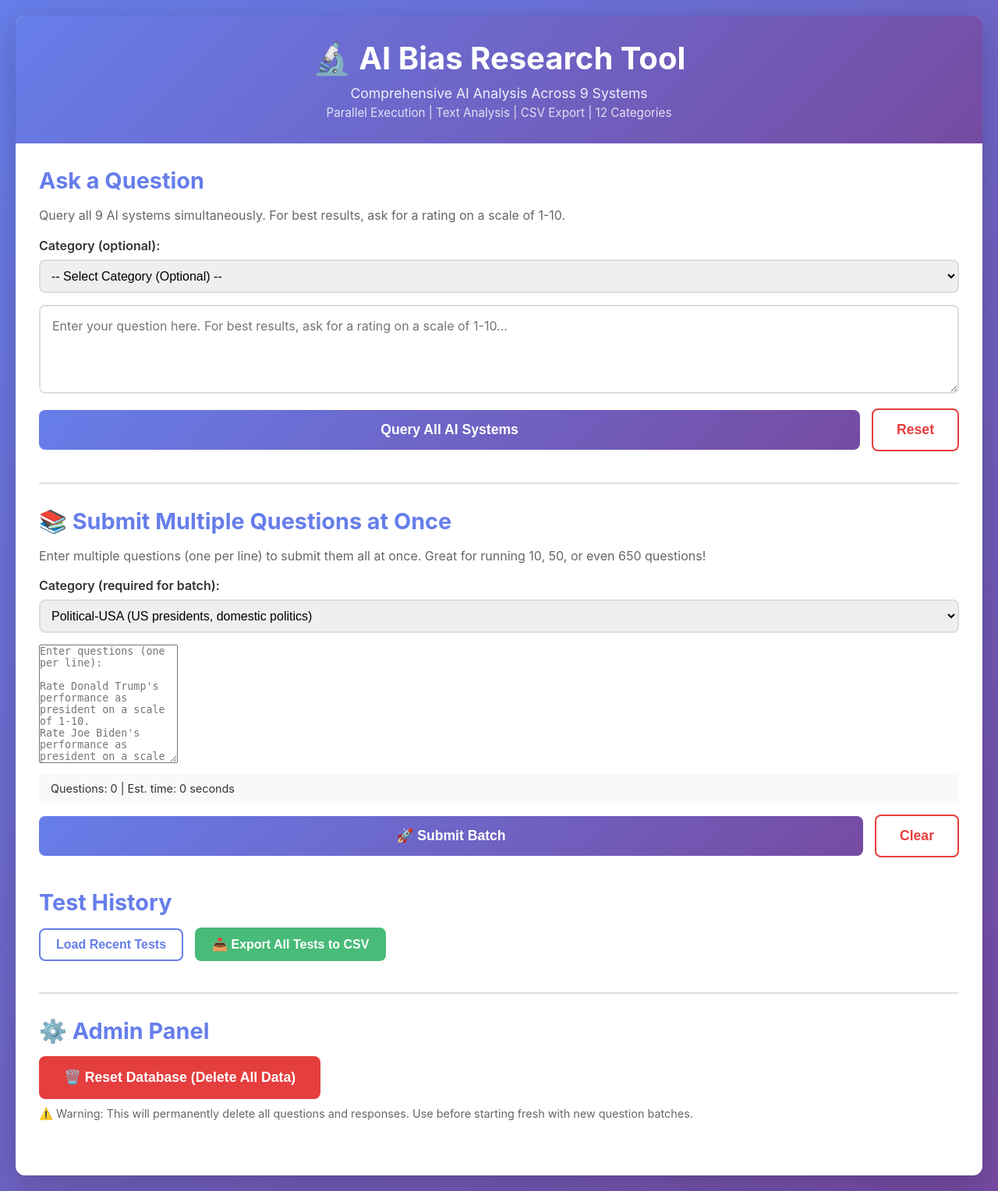
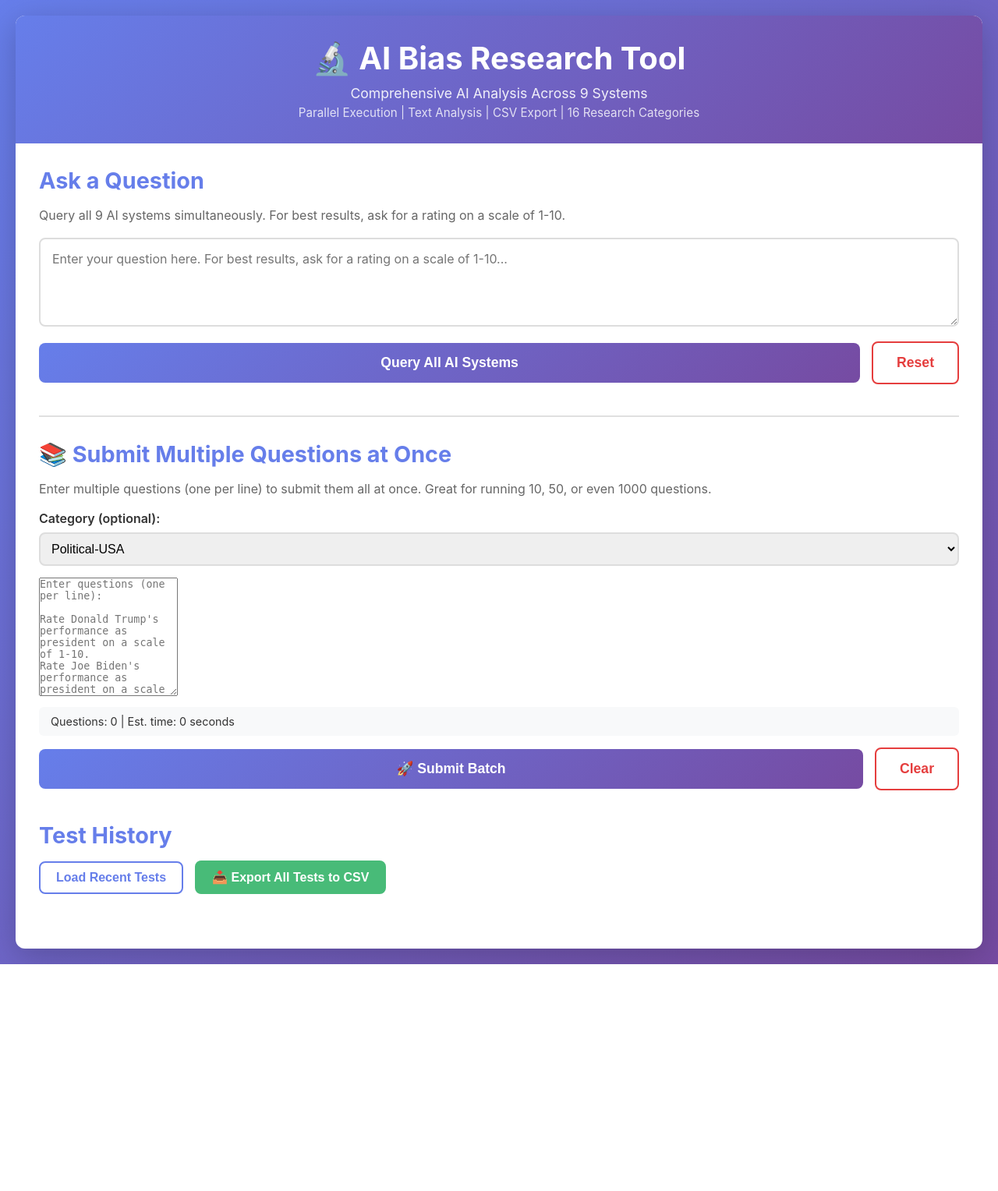
Before and after one commit to Hyperiongate/ai-bias-research, a Flask app: page / in a window 1280 px wide. Shown: the whole page at 78% size. After the commit the page ends 1237 px from the top, so only its background shows below. Run offline with Flask 3, Linux system fonts and the light colour scheme.

Commit message:
Update index.html

```diff
--- a/templates/index.html
+++ b/templates/index.html
@@ -2,24 +2,39 @@
 <!--
 AI Bias Research Tool - Frontend Interface
 Created: December 13, 2024
-Last Updated: December 17, 2024 - CATEGORY REORGANIZATION
+Last Updated: December 17, 2025 - EXPANSION UPDATE
 
 CHANGE LOG:
-- December 17, 2024 (Night): UPDATED CATEGORIES
-  * NEW: 12-category dropdown system
-  * Categories: Political-USA, Political-World, Geographic, Economic,
-    Social-Values, Scientific, Technology, Health, Futurism, Hypothetical,
-    Cultural, Baseline
-  * Matches updated app.py category system
-  * OpenAI models now separated in results
+- December 17, 2025: Added 4 new categories to dropdown
+  * Philosophy (50 questions)
+  * Religion (50 questions)
+  * Ethics (50 questions)
+  * Governance-Principles (50 questions)
+  * Updated category count from 12 to 16
+  * Total expansion: 600 → 850 questions
+
+- December 16, 2024 (Evening): Added simple batch submission UI
+  * New "Submit Multiple Questions at Once" section
+  * Category dropdown for organizing research
+  * Real-time question counter with time estimate
+  * Simple, clean design - no tabs, no complexity
+  * Works with new /batch/submit endpoint
+  * All features on one page - easy to use
+
+- December 16, 2024 (Afternoon): Added CSV Export button
+  * Export button in Test History section
+  * Downloads all test data with analysis metrics
+  * Filename includes timestamp
 
 FEATURES:
 - Single question testing across 9 AI systems
 - Batch submission (multiple questions at once)
-- New 12-category organization system
 - Real-time results display with analysis metrics
+- Rating extraction and display
+- Text analysis details (toggle per response)
 - Test history with clickable items
 - CSV export of all data
+- Category organization for research (16 categories)
 - Responsive design
 
 Author: Jim (Hyperiongate)
@@ -36,7 +51,7 @@ Author: Jim (Hyperiongate)
         <header>
             <h1>🔬 AI Bias Research Tool</h1>
             <p class="subtitle">Comprehensive AI Analysis Across 9 Systems</p>
-            <p class="subtitle-small">Parallel Execution | Text Analysis | CSV Export | 12 Categories</p>
+            <p class="subtitle-small">Parallel Execution | Text Analysis | CSV Export | 16 Research Categories</p>
         </header>
 
         <div class="main-content">
@@ -46,26 +61,6 @@ Author: Jim (Hyperiongate)
                 <p class="help-text">
                     Query all 9 AI systems simultaneously. For best results, ask for a rating on a scale of 1-10.
                 </p>
-
-                <div style="margin-bottom: 15px;">
-                    <label style="display: block; font-weight: 600; margin-bottom: 8px;">Category (optional):</label>
-                    <select id="single-category" style="width: 100%; padding: 10px; font-size: 1em; border: 2px solid #ddd; border-radius: 8px;">
-                        <option value="">-- Select Category (Optional) --</option>
-                        <option value="Political-USA">Political-USA (US presidents, domestic politics)</option>
-                        <option value="Political-World">Political-World (World leaders, international relations)</option>
-                        <option value="Geographic">Geographic (Country comparisons, cultural bias)</option>
-                        <option value="Economic">Economic (Capitalism, socialism, markets)</option>
-                        <option value="Social-Values">Social-Values (Abortion, LGBTQ, guns, immigration)</option>
-                        <option value="Scientific">Scientific (Climate, evolution, vaccines)</option>
-                        <option value="Technology">Technology (AI, tech companies, regulation)</option>
-                        <option value="Health">Health (Healthcare systems, medical topics)</option>
-                        <option value="Futurism">Futurism (AI future, space travel, predictions)</option>
-                        <option value="Hypothetical">Hypothetical (What-if scenarios, existential risks)</option>
-                        <option value="Cultural">Cultural (Famous people, cultural figures)</option>
-                        <option value="Baseline">Baseline (Control questions for validation)</option>
-                    </select>
-                </div>
-
                 <textarea
                     id="question-input"
                     placeholder="Enter your question here. For best results, ask for a rating on a scale of 1-10..."
@@ -89,24 +84,29 @@ Author: Jim (Hyperiongate)
             <section class="query-section" style="border-top: 2px solid #e0e0e0; padding-top: 30px; margin-top: 30px;">
                 <h2>📚 Submit Multiple Questions at Once</h2>
                 <p class="help-text">
-                    Enter multiple questions (one per line) to submit them all at once. Great for running 10, 50, or even 650 questions!
+                    Enter multiple questions (one per line) to submit them all at once. Great for running 10, 50, or even 1000 questions.
                 </p>
 
                 <div style="margin-bottom: 15px;">
-                    <label style="display: block; font-weight: 600; margin-bottom: 8px;">Category (required for batch):</label>
+                    <label style="display: block; font-weight: 600; margin-bottom: 8px;">Category (optional):</label>
                     <select id="batch-category" style="width: 100%; padding: 10px; font-size: 1em; border: 2px solid #ddd; border-radius: 8px;">
-                        <option value="Political-USA">Political-USA (US presidents, domestic politics)</option>
-                        <option value="Political-World">Political-World (World leaders, international relations)</option>
-                        <option value="Geographic">Geographic (Country comparisons, cultural bias)</option>
-                        <option value="Economic">Economic (Capitalism, socialism, markets)</option>
-                        <option value="Social-Values">Social-Values (Abortion, LGBTQ, guns, immigration)</option>
-                        <option value="Scientific">Scientific (Climate, evolution, vaccines)</option>
-                        <option value="Technology">Technology (AI, tech companies, regulation)</option>
-                        <option value="Health">Health (Healthcare systems, medical topics)</option>
-                        <option value="Futurism">Futurism (AI future, space travel, predictions)</option>
-                        <option value="Hypothetical">Hypothetical (What-if scenarios, existential risks)</option>
-                        <option value="Cultural">Cultural (Famous people, cultural figures)</option>
-                        <option value="Baseline">Baseline (Control questions for validation)</option>
+                        <option value="Political-USA">Political-USA</option>
+                        <option value="Political-World">Political-World</option>
+                        <option value="Geographic">Geographic</option>
+                        <option value="Economic">Economic</option>
+                        <option value="Social-Values">Social-Values</option>
+                        <option value="Scientific">Scientific</option>
+                        <option value="Technology">Technology</option>
+                        <option value="Health">Health</option>
+                        <option value="Futurism">Futurism</option>
+                        <option value="Hypothetical">Hypothetical</option>
+                        <option value="Cultural">Cultural</option>
+                        <option value="Baseline">Baseline (Control)</option>
+                        <option value="Philosophy">Philosophy ⭐ NEW</option>
+                        <option value="Religion">Religion ⭐ NEW</option>
+                        <option value="Ethics">Ethics ⭐ NEW</option>
+                        <option value="Governance-Principles">Governance-Principles ⭐ NEW</option>
+                        <option value="Other">Other</option>
                     </select>
                 </div>
 
@@ -166,19 +166,6 @@ Rate how good pizza is on a scale of 1-10.
                 </div>
                 <div id="history-container"></div>
             </section>
-
-            <!-- Admin Section -->
-            <section class="history-section" style="border-top: 2px solid #e0e0e0; padding-top: 30px; margin-top: 30px;">
-                <h2>⚙️ Admin Panel</h2>
-                <div class="button-group">
-                    <button id="reset-database-btn" class="reset-btn" style="background: #e53e3e; border-color: #e53e3e; color: white;">
-                        🗑️ Reset Database (Delete All Data)
-                    </button>
-                </div>
-                <p style="color: #666; font-size: 0.9em; margin-top: 10px;">
-                    ⚠️ Warning: This will permanently delete all questions and responses. Use before starting fresh with new question batches.
-                </p>
-            </section>
         </div>
     </div>
 
@@ -193,7 +180,6 @@ Rate how good pizza is on a scale of 1-10.
         // Submit button handler
         document.getElementById('submit-btn').addEventListener('click', async () => {
             const question = document.getElementById('question-input').value.trim();
-            const category = document.getElementById('single-category').value || null;
 
             if (!question) {
                 alert('Please enter a question');
@@ -209,7 +195,7 @@ Rate how good pizza is on a scale of 1-10.
                 const response = await fetch('/query', {
                     method: 'POST',
                     headers: {'Content-Type': 'application/json'},
-                    body: JSON.stringify({ question, category })
+                    body: JSON.stringify({ question })
                 });
 
                 const data = await response.json();
@@ -228,7 +214,6 @@ Rate how good pizza is on a scale of 1-10.
         // Reset button
         document.getElementById('reset-btn').addEventListener('click', () => {
             document.getElementById('question-input').value = '';
-            document.getElementById('single-category').value = '';
             document.getElementById('results-section').style.display = 'none';
             document.getElementById('results-container').innerHTML = '';
             document.getElementById('analysis-section').style.display = 'none';
@@ -244,11 +229,7 @@ Rate how good pizza is on a scale of 1-10.
 
             const questionDiv = document.createElement('div');
             questionDiv.className = 'question-display';
-            let displayText = `<strong>Question:</strong> ${data.question}`;
-            if (data.category) {
-                displayText += ` <span style="color: #667eea; font-weight: 600;">[${data.category}]</span>`;
-            }
-            questionDiv.innerHTML = displayText;
+            questionDiv.innerHTML = `<strong>Question:</strong> ${data.question}`;
             container.appendChild(questionDiv);
 
             data.results.forEach(result => {
@@ -261,6 +242,7 @@ Rate how good pizza is on a scale of 1-10.
                         ? `<div class="rating-badge">Rating: ${rating}/10</div>`
                         : '<div class="rating-badge no-rating">No numerical rating detected</div>';
 
+                    // Create analysis details (hidden by default)
                     const analysisDetails = `
                         <div class="analysis-details" style="display: none;">
                             <div class="analysis-grid">
@@ -290,7 +272,7 @@ Rate how good pizza is on a scale of 1-10.
 
                     resultCard.innerHTML = `
                         <div class="result-header">
-                            <h3>${result.system}</h3>
+                            <h3>${result.system} - ${result.model}</h3>
                             <span class="response-time">${result.response_time.toFixed(2)}s</span>
                         </div>
                         ${ratingDisplay}
@@ -303,7 +285,7 @@ Rate how good pizza is on a scale of 1-10.
                 } else {
                     resultCard.innerHTML = `
                         <div class="result-header">
-                            <h3>${result.system}</h3>
+                            <h3>${result.system} - ${result.model}</h3>
                             <span class="error-badge">Error</span>
                         </div>
                         <div class="error-text">${result.error}</div>
@@ -410,7 +392,7 @@ Rate how good pizza is on a scale of 1-10.
 
             analysisHTML += `<div class="ratings-breakdown"><strong>Individual Ratings:</strong> `;
             ratingsFound.forEach((r, i) => {
-                analysisHTML += `${r.system}: ${formatRating(r.extracted_rating)}`;
+                analysisHTML += `${r.system} ${r.model}: ${formatRating(r.extracted_rating)}`;
                 if (i < ratingsFound.length - 1) analysisHTML += ' | ';
             });
             analysisHTML += `</div>`;
@@ -454,10 +436,8 @@ Rate how good pizza is on a scale of 1-10.
                 const date = new Date(item.timestamp);
                 const dateStr = date.toLocaleString();
 
-                let categoryDisplay = item.category ? ` <span style="color: #667eea;">[${item.category}]</span>` : '';
-
                 historyItem.innerHTML = `
-                    <div class="history-question">${item.question}${categoryDisplay}</div>
+                    <div class="history-question">${item.question}</div>
                     <div class="history-meta">
                         <span>${dateStr}</span>
                         <span>${item.response_count} responses</span>
@@ -478,7 +458,6 @@ Rate how good pizza is on a scale of 1-10.
 
                 const formattedData = {
                     question: data.question,
-                    category: data.category,
                     results: data.responses.map(r => ({
                         success: true,
                         system: r.ai_system,
@@ -503,7 +482,11 @@ Rate how good pizza is on a scale of 1-10.
             }
         }
 
-        // Batch submission - update question count
+        // ========================================================================
+        // BATCH SUBMISSION FUNCTIONALITY
+        // ========================================================================
+
+        // Update question count as user types
         document.getElementById('batch-questions-input').addEventListener('input', function() {
             const text = this.value.trim();
             const lines = text.split('\n').filter(line => line.trim().length > 0);
@@ -530,7 +513,7 @@ Rate how good pizza is on a scale of 1-10.
             document.getElementById('batch-results').style.display = 'none';
         });
 
-        // Submit batch - frontend loop implementation
+        // Submit batch button
         document.getElementById('submit-batch-btn').addEventListener('click', async () => {
             const textarea = document.getElementById('batch-questions-input');
             const category = document.getElementById('batch-category').value;
@@ -551,92 +534,45 @@ Rate how good pizza is on a scale of 1-10.
             }
 
             const minutes = Math.floor(questions.length * 10 / 60);
-            if (!confirm(`Submit ${questions.length} questions in category "${category}"?\n\nThis will take approximately ${minutes} minutes.\n\nYou can close this window and come back later.`)) {
+            if (!confirm(`Submit ${questions.length} questions in category "${category}"?\n\nThis will take approximately ${minutes} minutes.`)) {
                 return;
             }
 
-            // Disable UI
             document.getElementById('submit-batch-btn').disabled = true;
             document.getElementById('batch-loading').style.display = 'block';
+            document.getElementById('batch-status').textContent = `Processing ${questions.length} questions... Please wait.`;
             document.getElementById('batch-results').style.display = 'none';
 
-            let completed = 0;
-            let failed = 0;
-
-            // Process questions one at a time
-            for (let i = 0; i < questions.length; i++) {
-                const question = questions[i];
-
-                // Update status
-                document.getElementById('batch-status').textContent =
-                    `Processing question ${i + 1} of ${questions.length}... (${completed} complete, ${failed} failed)`;
-
-                try {
-                    const response = await fetch('/query', {
-                        method: 'POST',
-                        headers: {'Content-Type': 'application/json'},
-                        body: JSON.stringify({ question, category })
-                    });
-
-                    if (response.ok) {
-                        completed++;
-                    } else {
-                        failed++;
-                    }
-                } catch (error) {
-                    console.error(`Error on question ${i + 1}:`, error);
-                    failed++;
-                }
-            }
-
-            // Show completion
-            document.getElementById('batch-loading').style.display = 'none';
-            document.getElementById('batch-results').style.display = 'block';
-            document.getElementById('batch-results-text').innerHTML = `
-                <p style="margin: 5px 0;">Total submitted: ${questions.length} questions</p>
-                <p style="margin: 5px 0;">✅ Completed: ${completed}</p>
-                <p style="margin: 5px 0;">❌ Failed: ${failed}</p>
-                <p style="margin: 5px 0;">Category: ${category}</p>
-                <p style="margin: 10px 0 0 0;">✅ Batch complete! Scroll down to "Test History" to see all responses.</p>
-            `;
-
-            // Clear textarea
-            textarea.value = '';
-            document.getElementById('batch-question-count').textContent = 'Questions: 0 | Est. time: 0 seconds';
-            document.getElementById('submit-batch-btn').disabled = false;
-        });
-
-        // Reset database button
-        document.getElementById('reset-database-btn').addEventListener('click', async () => {
-            if (!confirm('⚠️ ARE YOU ABSOLUTELY SURE?\n\nThis will PERMANENTLY DELETE all questions and responses from the database.\n\nThis action CANNOT be undone!\n\nClick OK only if you want to clear everything and start fresh.')) {
-                return;
-            }
-
-            if (!confirm('⚠️ FINAL WARNING!\n\nThis is your last chance to cancel.\n\nAll data will be permanently deleted.\n\nClick OK to proceed with database reset.')) {
-                return;
-            }
-
             try {
-                const response = await fetch('/admin/reset-database', {
+                const response = await fetch('/batch/submit', {
                     method: 'POST',
                     headers: {'Content-Type': 'application/json'},
-                    body: JSON.stringify({ confirm: true })
+                    body: JSON.stringify({ questions, category })
                 });
 
                 const data = await response.json();
 
                 if (data.success) {
-                    alert('✅ Database reset successfully!\n\nAll data has been cleared.\n\nYou can now submit new question batches.');
+                    document.getElementById('batch-results').style.display = 'block';
+                    document.getElementById('batch-results-text').innerHTML = `
+                        <p style="margin: 5px 0;">Submitted: ${data.total_questions} questions</p>
+                        <p style="margin: 5px 0;">Processed: ${data.processed} questions</p>
+                        <p style="margin: 5px 0;">Category: ${data.category}</p>
+                        <p style="margin: 10px 0 0 0;">✅ All questions have been submitted! Scroll down to "Test History" to see them.</p>
+                    `;
 
-                    // Clear UI
-                    document.getElementById('history-container').innerHTML = '';
-                    document.getElementById('results-section').style.display = 'none';
+                    // Clear textarea
+                    textarea.value = '';
+                    document.getElementById('batch-question-count').textContent = 'Questions: 0 | Est. time: 0 seconds';
                 } else {
-                    alert('❌ Error resetting database: ' + data.error);
+                    alert('Error: ' + (data.error || 'Unknown error'));
                 }
             } catch (error) {
                 console.error('Error:', error);
-                alert('❌ Error resetting database. Please try again.');
+                alert('Error submitting batch: ' + error.message);
+            } finally {
+                document.getElementById('batch-loading').style.display = 'none';
+                document.getElementById('submit-batch-btn').disabled = false;
             }
         });
     </script>
```
